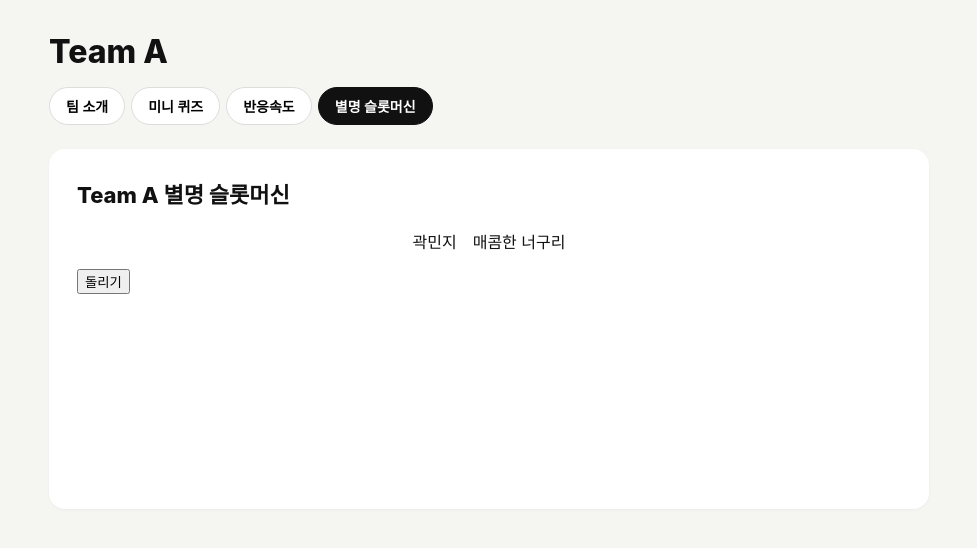
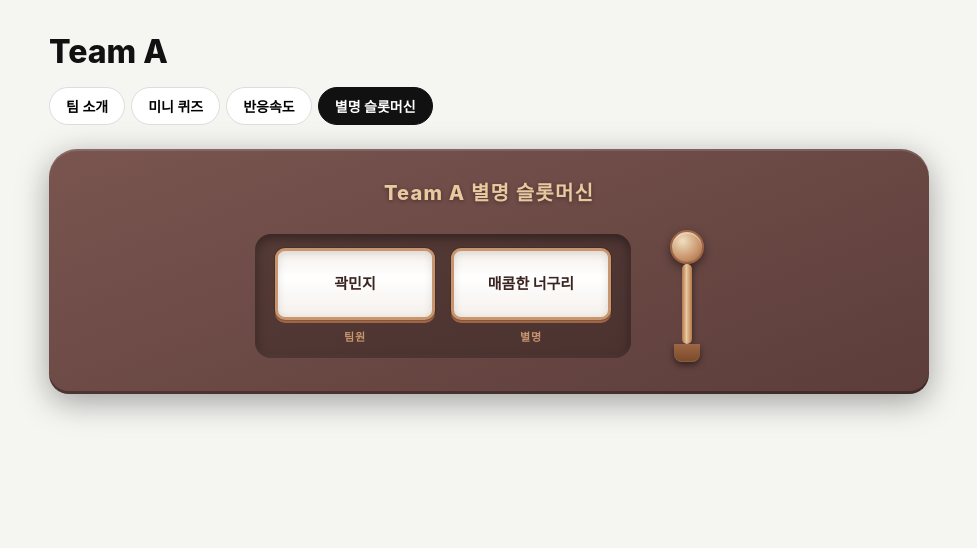
Before and after one commit to danlee-dev/next-session12, a React (Vite) app: page / in a window 1280 px wide. Both pictures are taken after a click on the button "별명 슬롯머신". Shown: the top 548 px of the page, without its empty margins (151-1128 px from the left). Built offline with nearby package versions, Linux system fonts and the light colour scheme.

Commit message:
디자인넣음

```diff
--- a/src/sections/NicknameSlot.jsx
+++ b/src/sections/NicknameSlot.jsx
@@ -3,8 +3,10 @@
 //  담당자: ____________
 // ─────────────────────────────────────────────
 
+// 상태 관리와 사이드 이펙트를 쓰기 위해 불러옴
 import { useState, useEffect } from 'react'
 
+// 오른쪽 슬롯에서 무작위로 뽑을 별명 목록
 const NICKNAMES = [
   '매콤한 너구리', '잠 못 자는 코더', '커피 중독자',
   '회의 지각러', '디버깅 마스터', '키보드 파괴자',
@@ -12,31 +14,197 @@ const NICKNAMES = [
   '에러 메시지 해독가',
 ]
 
+const S = {
+  machine: {
+    background: 'linear-gradient(160deg, #7a5550 0%, #5c3d3a 100%)',
+    borderRadius: '28px 28px 20px 20px',
+    padding: '28px 32px 32px',
+    boxShadow:
+      '0 8px 32px rgba(0,0,0,0.35), inset 0 2px 0 rgba(255,255,255,0.12), inset 0 -3px 0 rgba(0,0,0,0.3)',
+    minHeight: 'auto',
+    display: 'flex',
+    flexDirection: 'column',
+    alignItems: 'center',
+    gap: '24px',
+  },
+  title: {
+    margin: 0,
+    color: '#e8c9a0',
+    fontSize: '20px',
+    fontWeight: 800,
+    letterSpacing: '0.06em',
+    textShadow: '0 1px 4px rgba(0,0,0,0.4)',
+  },
+  body: {
+    display: 'flex',
+    alignItems: 'center',
+    gap: '20px',
+  },
+  windows: {
+    display: 'flex',
+    gap: '16px',
+    background: 'rgba(0,0,0,0.25)',
+    borderRadius: '16px',
+    padding: '14px 20px',
+    boxShadow:
+      'inset 0 4px 12px rgba(0,0,0,0.4), inset 0 -2px 4px rgba(255,255,255,0.05)',
+  },
+  window: {
+    display: 'flex',
+    flexDirection: 'column',
+    alignItems: 'center',
+    gap: '8px',
+  },
+  box: {
+    width: '160px',
+    height: '72px',
+    background: 'linear-gradient(180deg, #f5f0eb 0%, #fff 40%, #f5f0eb 100%)',
+    borderRadius: '10px',
+    border: '3px solid #c9956c',
+    boxShadow:
+      '0 0 0 1px rgba(0,0,0,0.15), inset 0 2px 8px rgba(0,0,0,0.12), 0 3px 0 #9e6645',
+    display: 'flex',
+    alignItems: 'center',
+    justifyContent: 'center',
+    fontSize: '15px',
+    fontWeight: 700,
+    color: '#3a2420',
+    textAlign: 'center',
+    padding: '4px 10px',
+    lineHeight: 1.3,
+    overflow: 'hidden',
+  },
+  label: {
+    fontSize: '11px',
+    fontWeight: 600,
+    color: '#c9956c',
+    letterSpacing: '0.08em',
+    textTransform: 'uppercase',
+  },
+  // 레버 영역
+  leverArea: {
+    display: 'flex',
+    flexDirection: 'column',
+    alignItems: 'center',
+    cursor: 'pointer',
+    userSelect: 'none',
+    width: '72px',        // 옆으로 딸깍할 공간
+  },
+  leverKnob: {
+    width: '34px',
+    height: '34px',
+    borderRadius: '50%',
+    background: 'radial-gradient(circle at 35% 30%, #f0dfc0, #c9956c 60%, #9e6645)',
+    boxShadow: '0 4px 10px rgba(0,0,0,0.45), inset 0 2px 0 rgba(255,255,255,0.3)',
+    border: '2px solid #9e6645',
+    flexShrink: 0,
+  },
+  leverRod: {
+    width: '10px',
+    height: '80px',
+    background: 'linear-gradient(90deg, #b5784a 0%, #e8c9a0 45%, #b5784a 100%)',
+    borderRadius: '5px',
+    boxShadow: '2px 0 4px rgba(0,0,0,0.3)',
+  },
+  leverMount: {
+    width: '26px',
+    height: '18px',
+    background: 'linear-gradient(180deg, #9e6645 0%, #7a4a28 100%)',
+    borderRadius: '0 0 8px 8px',
+    boxShadow: '0 3px 6px rgba(0,0,0,0.5), inset 0 -1px 0 rgba(255,255,255,0.1)',
+    flexShrink: 0,
+  },
+}
+
 function NicknameSlot({ teamName, members }) {
+  // 왼쪽 슬롯에 보여줄 현재 팀원 이름
   const [currentMember, setCurrentMember] = useState(members[0] ?? '')
+  // 오른쪽 슬롯에 보여줄 현재 별명
   const [currentNickname, setCurrentNickname] = useState(NICKNAMES[0])
+  // 슬롯이 돌아가고 있는지 여부 (true면 80ms마다 갱신)
   const [isSpinning, setIsSpinning] = useState(false)
 
+  // isSpinning이 true일 때만 80ms마다 팀원·별명을 무작위로 바꿔줌
   useEffect(() => {
+    // 멈춰있으면 아무것도 하지 않음
     if (!isSpinning) return
+    // setInterval id를 잡아둬야 나중에 정리할 수 있음
     const id = setInterval(() => {
+      // members 배열에서 무작위 인덱스로 팀원 선택
       setCurrentMember(members[Math.floor(Math.random() * members.length)])
+      // NICKNAMES 배열에서 무작위 인덱스로 별명 선택
       setCurrentNickname(NICKNAMES[Math.floor(Math.random() * NICKNAMES.length)])
     }, 80)
+    // 컴포넌트가 사라지거나 isSpinning이 바뀔 때 인터벌 정리 (메모리 누수 방지)
     return () => clearInterval(id)
+  // isSpinning이 바뀔 때, members가 바뀔 때 이 effect를 다시 실행
   }, [isSpinning, members])
 
+  // 돌아가는 중엔 슬롯 창을 살짝 흐리게 해서 빠르게 돌아가는 느낌을 줌
+  const boxStyle = isSpinning ? { ...S.box, filter: 'blur(0.6px)' } : S.box
+
   return (
-    <section className="card">
-      <h2>{teamName} 별명 슬롯머신</h2>
-      <div style={{ display: 'flex', gap: '1rem', justifyContent: 'center', margin: '1rem 0' }}>
-        <div className="slot-box">{currentMember}</div>
-        <div className="slot-box">{currentNickname}</div>
-      </div>
-      <button onClick={() => setIsSpinning(prev => !prev)}>
-        {isSpinning ? '멈추기' : '돌리기'}
-      </button>
-    </section>
+    <>
+      <style>{`
+        @keyframes slotShake {
+          from { transform: translateY(-1px); }
+          to   { transform: translateY(1px); }
+        }
+        .slot-shaking { animation: slotShake 0.08s linear infinite alternate; }
+
+        .lever-arm {
+          display: flex;
+          flex-direction: column;
+          align-items: center;
+          transform-origin: bottom center;
+          transition: transform 0.28s cubic-bezier(0.34, 1.7, 0.64, 1);
+        }
+        .lever-arm.clicked {
+          transform: rotate(22deg);
+        }
+        .lever-area:hover .lever-arm:not(.clicked) {
+          transform: rotate(6deg);
+        }
+      `}</style>
+      <section className="card" style={S.machine}>
+        <h2 style={S.title}>{teamName} 별명 슬롯머신</h2>
+
+        {/* 슬롯 창과 레버를 가로로 나란히 배치 */}
+        <div style={S.body}>
+          {/* 팀원(왼쪽)·별명(오른쪽) 슬롯 창 묶음 */}
+          <div style={S.windows}>
+            <div style={S.window}>
+              {/* 돌아가는 중이면 slot-shaking 클래스로 흔들림 애니메이션 적용 */}
+              <div style={boxStyle} className={isSpinning ? 'slot-shaking' : ''}>
+                {currentMember}
+              </div>
+              <span style={S.label}>팀원</span>
+            </div>
+            <div style={S.window}>
+              {/* 팀원 슬롯과 동일한 방식으로 별명 표시 */}
+              <div style={boxStyle} className={isSpinning ? 'slot-shaking' : ''}>
+                {currentNickname}
+              </div>
+              <span style={S.label}>별명</span>
+            </div>
+          </div>
+
+          {/* 클릭하면 isSpinning을 반전시키는 레버 */}
+          <div
+            style={S.leverArea}
+            className="lever-area"
+            onClick={() => setIsSpinning(prev => !prev)}
+          >
+            {/* isSpinning이면 clicked 클래스로 레버가 옆으로 딸깍 */}
+            <div className={`lever-arm${isSpinning ? ' clicked' : ''}`}>
+              <div style={S.leverKnob} />
+              <div style={S.leverRod} />
+            </div>
+            <div style={S.leverMount} />
+          </div>
+        </div>
+      </section>
+    </>
   )
 }
 
```
